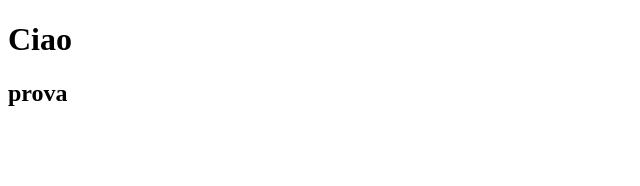
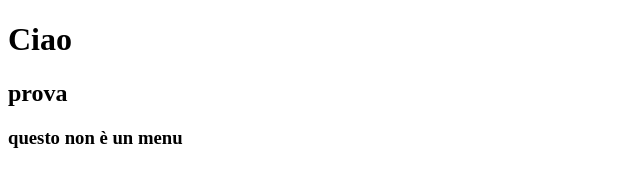
Before and after one commit to VittorioBarucco/git, a plain HTML site: page index.html in a window 1280 px wide. Shown: the whole page, without its empty margins (0-640 px from the left). Drawn offline with Linux system fonts and the light colour scheme.

Commit message:
questo non è un menu

```diff
--- a/index.html
+++ b/index.html
@@ -9,5 +9,6 @@
 <body>
     <h1>Ciao</h1>
     <h2>prova</h2>
+    <h3>questo non è un menu</3>
 </body>
 </html>
```
